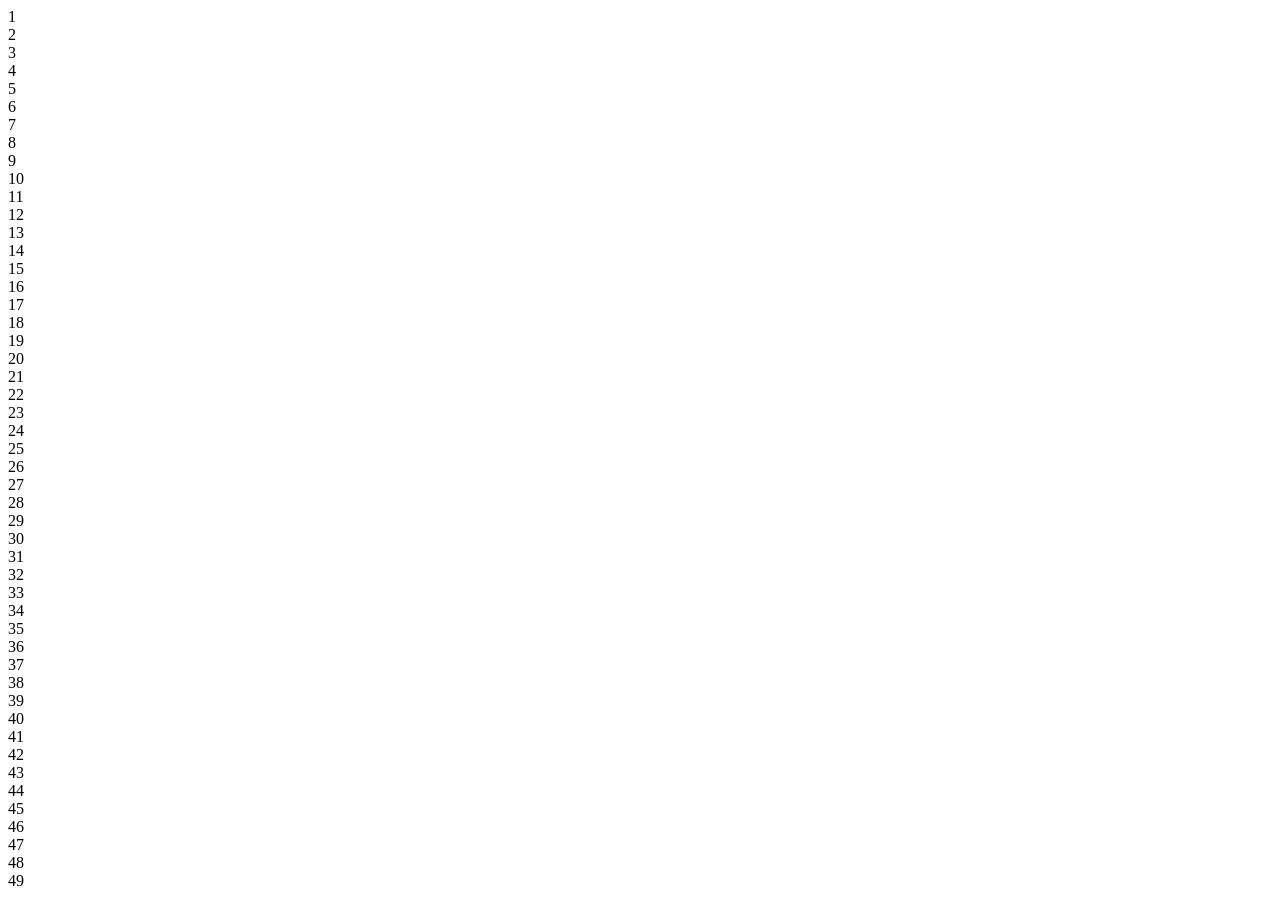
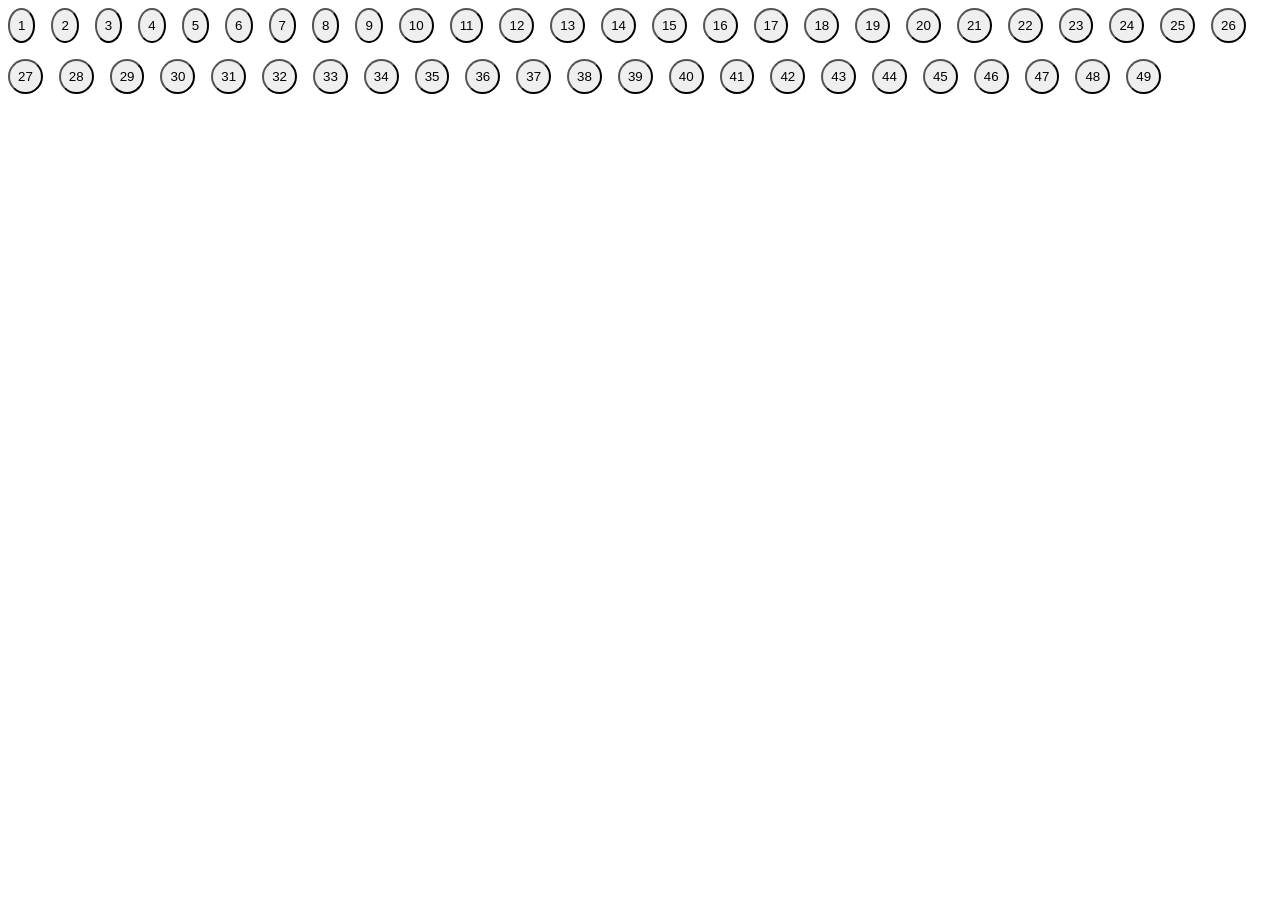
Before and after one commit to Alexandre-Mateos/euromillion, a plain HTML site: page index.html in a window 1280 px wide. After the commit the page ends 800 px from the top, so only its background shows below. Drawn offline with Linux system fonts and the light colour scheme.

Commit message:
creation fichier scripts et organisation dans assets

```diff
--- /dev/null
+++ b/assets/styles/styles.css
@@ -0,0 +1,10 @@
+.container-main-grid{
+    display: flex;
+    flex-wrap: wrap;
+    gap: 1rem;
+}
+.container-main-grid button{
+    border-radius: 50%;
+    padding: 0.5rem;
+
+}
--- a/index.html
+++ b/index.html
@@ -4,58 +4,59 @@
     <meta charset="UTF-8">
     <meta name="viewport" content="width=device-width, initial-scale=1.0">
     <title>Document</title>
+    <link href="/assets/styles/styles.css" rel="stylesheet" />
 </head>
 <body>
-    <div class="container-grid">
-        <div>1</div>
-        <div>2</div>
-        <div>3</div>
-        <div>4</div>
-        <div>5</div>
-        <div>6</div>
-        <div>7</div>
-        <div>8</div>
-        <div>9</div>
-        <div>10</div>
-        <div>11</div>
-        <div>12</div>
-        <div>13</div>
-        <div>14</div>
-        <div>15</div>
-        <div>16</div>
-        <div>17</div>
-        <div>18</div>
-        <div>19</div>
-        <div>20</div>
-        <div>21</div>
-        <div>22</div>
-        <div>23</div>
-        <div>24</div>
-        <div>25</div>
-        <div>26</div>
-        <div>27</div>
-        <div>28</div>
-        <div>29</div>
-        <div>30</div>
-        <div>31</div>
-        <div>32</div>
-        <div>33</div>
-        <div>34</div>
-        <div>35</div>
-        <div>36</div>
-        <div>37</div>
-        <div>38</div>
-        <div>39</div>
-        <div>40</div>
-        <div>41</div>
-        <div>42</div>
-        <div>43</div>
-        <div>44</div>
-        <div>45</div>
-        <div>46</div>
-        <div>47</div>
-        <div>48</div>
-        <div>49</div>
+    <div class="container-main-grid">
+    <button>1</button>
+    <button>2</button>
+    <button>3</button>
+    <button>4</button>
+    <button>5</button>
+    <button>6</button>
+    <button>7</button>
+    <button>8</button>
+    <button>9</button>
+    <button>10</button>
+    <button>11</button>
+    <button>12</button>
+    <button>13</button>
+    <button>14</button>
+    <button>15</button>
+    <button>16</button>
+    <button>17</button>
+    <button>18</button>
+    <button>19</button>
+    <button>20</button>
+    <button>21</button>
+    <button>22</button>
+    <button>23</button>
+    <button>24</button>
+    <button>25</button>
+    <button>26</button>
+    <button>27</button>
+    <button>28</button>
+    <button>29</button>
+    <button>30</button>
+    <button>31</button>
+    <button>32</button>
+    <button>33</button>
+    <button>34</button>
+    <button>35</button>
+    <button>36</button>
+    <button>37</button>
+    <button>38</button>
+    <button>39</button>
+    <button>40</button>
+    <button>41</button>
+    <button>42</button>
+    <button>43</button>
+    <button>44</button>
+    <button>45</button>
+    <button>46</button>
+    <button>47</button>
+    <button>48</button>
+    <button>49</button>
     </div>
-    </body>
-    </html>
+</body>
+</html>
```
Also changed, not shown: assets/scripts/script.js (added).
